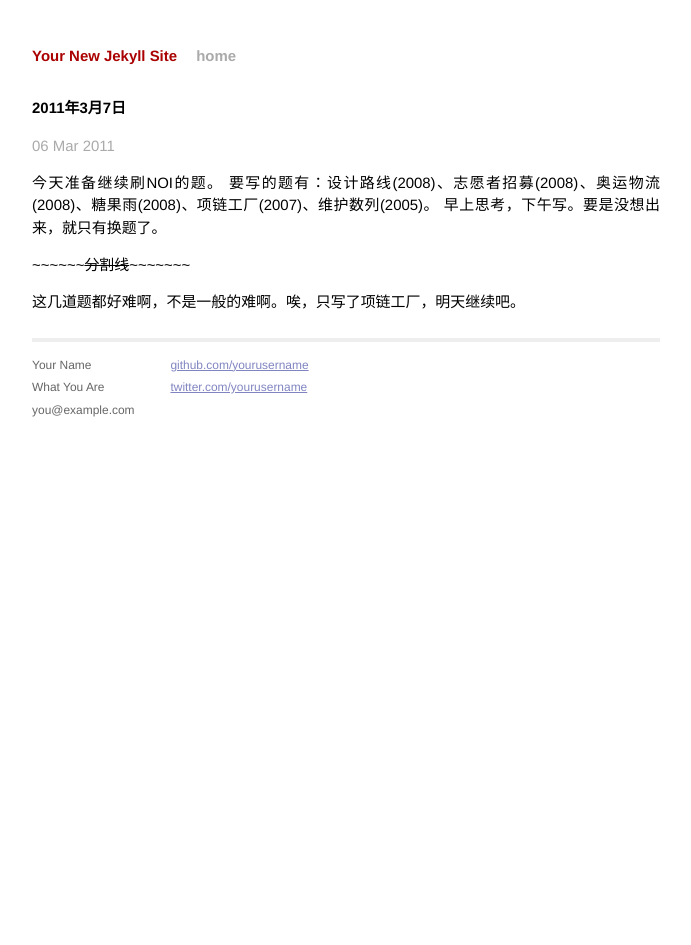
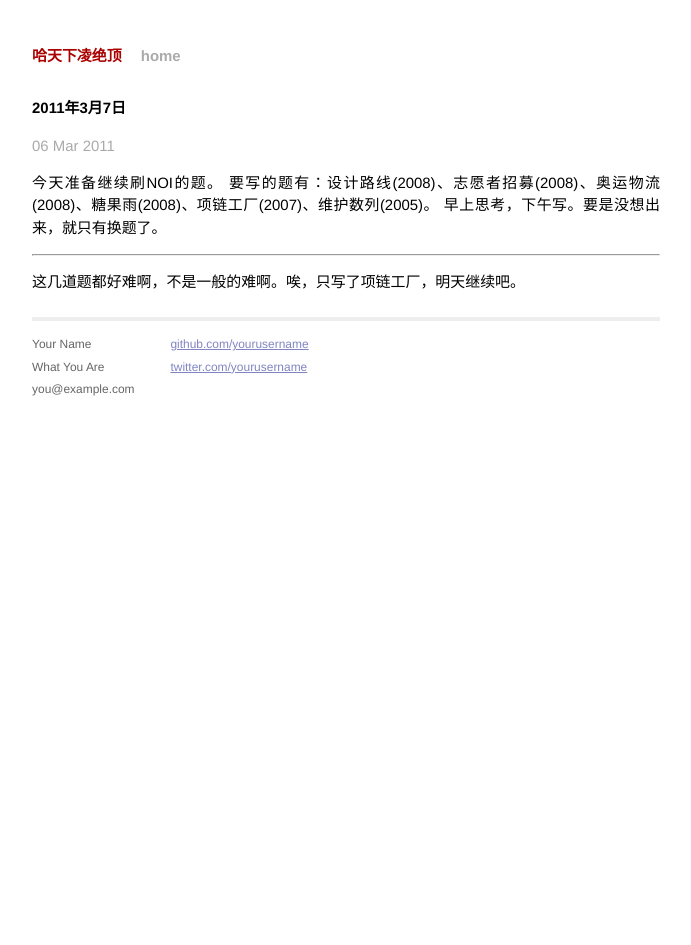
Before and after one commit to dxmtb/dxmtb.github.io, a Jekyll site: the page built from _posts/2011-03-06-20110307.markdown, in a window 1280 px wide. Shown: the whole page, without its empty margins (294-985 px from the left). Built offline with Jekyll 4.4.1, drawn with Linux system fonts in a browser that asks for light colours; Markdown is read by kramdown in place of the engine named in the settings.

Commit message:
enable highlight and fix error

```diff
--- a/_config.yml
+++ b/_config.yml
@@ -1,3 +1,3 @@
-name: Your New Jekyll Site
+name: 哈天下凌绝顶
 markdown: redcarpet
-pygments: false
+pygments: true
--- a/_posts/2011-03-06-20110307.markdown
+++ b/_posts/2011-03-06-20110307.markdown
@@ -16,6 +16,5 @@
 要写的题有：设计路线(2008)、志愿者招募(2008)、奥运物流(2008)、糖果雨(2008)、项链工厂(2007)、维护数列(2005)。
 早上思考，下午写。要是没想出来，就只有换题了。
 
-~~~~~~~~分割线~~~~~~~~~
-
+---
 这几道题都好难啊，不是一般的难啊。唉，只写了项链工厂，明天继续吧。
```
